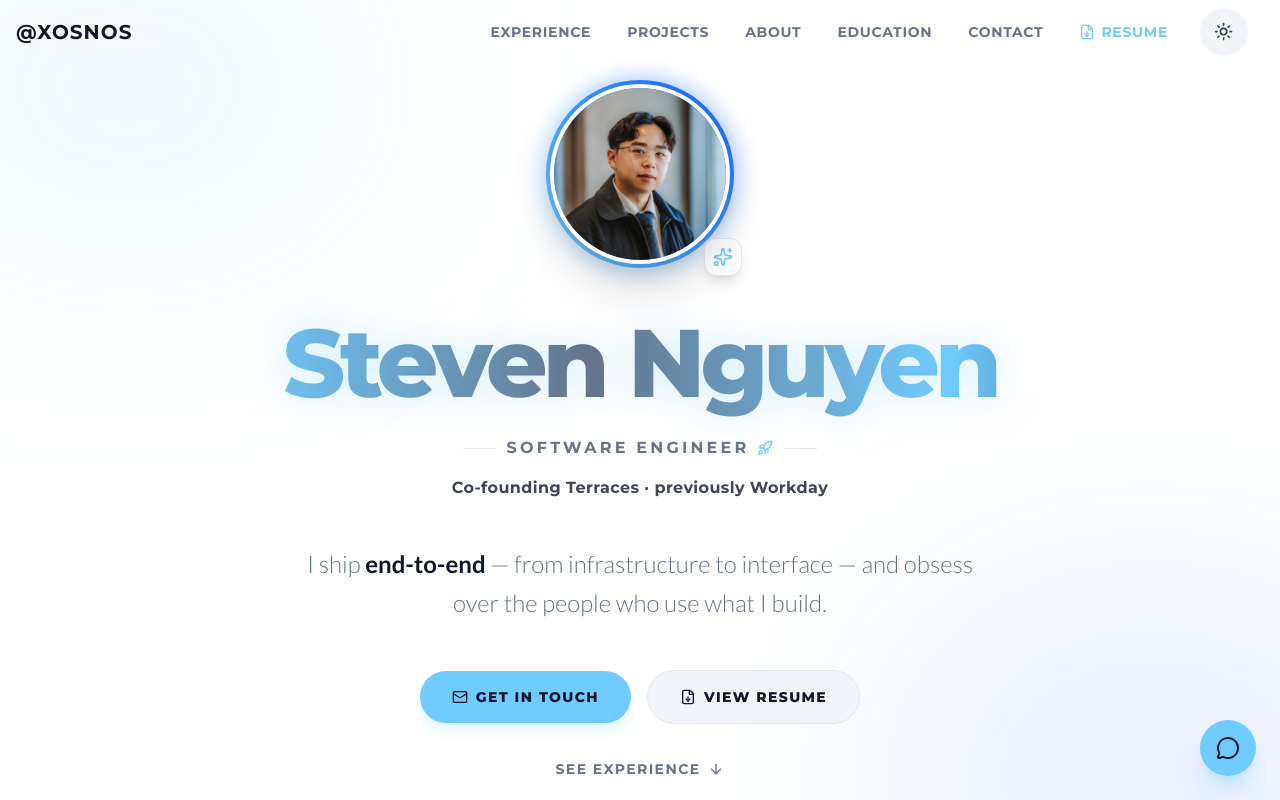
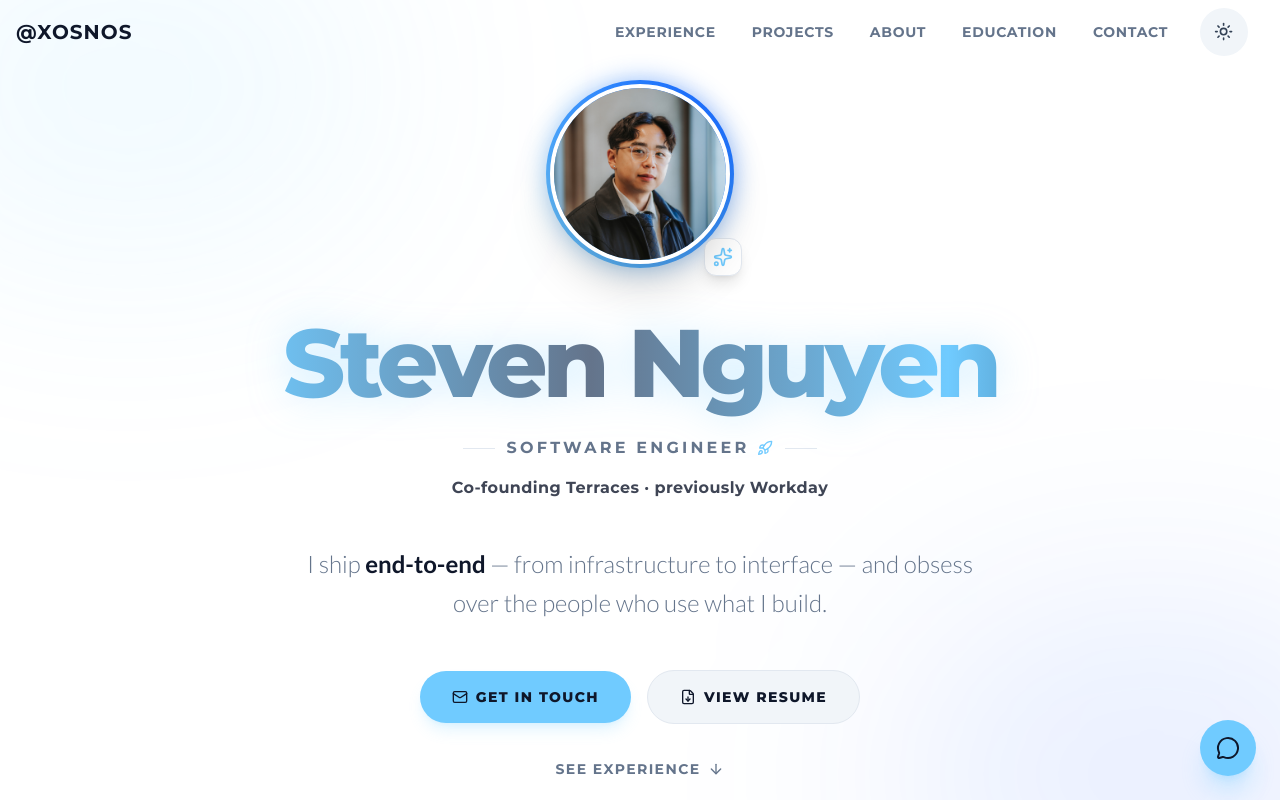
Before and after one commit to xosnos/xosnos, a Next.js app: page / in a window 1280 px wide. Shown: the top 800 px of the page. Built offline with nearby package versions, Linux system fonts and the light colour scheme.

Commit message:
Remove the duplicate Resume control from the nav so the hero CTA is the only download entry point.

```diff
--- a/src/components/Navigation.tsx
+++ b/src/components/Navigation.tsx
@@ -1,6 +1,6 @@
 'use client';
 
-import { FileDown, Menu, X } from 'lucide-react';
+import { Menu, X } from 'lucide-react';
 import { AnimatePresence, motion } from 'motion/react';
 import Link from 'next/link';
 import { usePathname } from 'next/navigation';
@@ -104,14 +104,6 @@ const Navigation = () => {
                     </Link>
                   );
                 })}
-                <button
-                  type="button"
-                  onClick={() => setIsResumeOpen(true)}
-                  className="inline-flex items-center gap-1.5 font-montserrat font-bold uppercase text-sm tracking-wider py-2 px-4 rounded-md transition-all duration-200 text-accent hover:text-accent/80 focus-visible:outline-none focus-visible:ring-2 focus-visible:ring-ring"
-                >
-                  <FileDown className="w-4 h-4" aria-hidden="true" />
-                  Resume
-                </button>
               </div>
 
               <ThemeToggle />
@@ -168,23 +160,6 @@ const Navigation = () => {
                       </motion.div>
                     );
                   })}
-                  <motion.div
-                    initial={{ opacity: 0, x: -16 }}
-                    animate={{ opacity: 1, x: 0 }}
-                    transition={{ delay: 0.05 * navItems.length, duration: 0.2 }}
-                  >
-                    <button
-                      type="button"
-                      onClick={() => {
-                        setIsResumeOpen(true);
-                        setIsMenuOpen(false);
-                      }}
-                      className="flex items-center gap-2 font-montserrat font-bold uppercase text-sm tracking-wider py-3 px-4 rounded-md transition-colors text-accent hover:bg-accent/10 focus-visible:outline-none focus-visible:ring-2 focus-visible:ring-ring"
-                    >
-                      <FileDown className="w-4 h-4" aria-hidden="true" />
-                      Resume
-                    </button>
-                  </motion.div>
                 </div>
               </motion.div>
             )}
```
